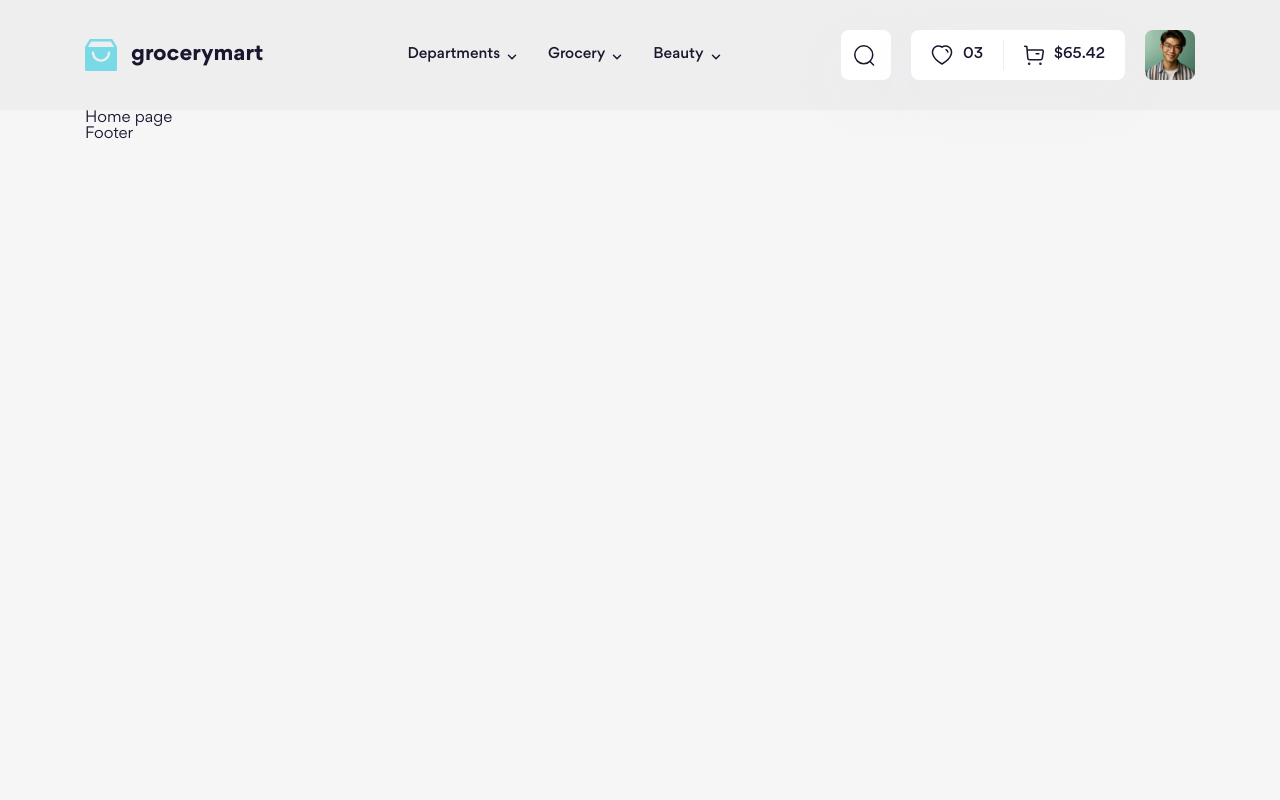
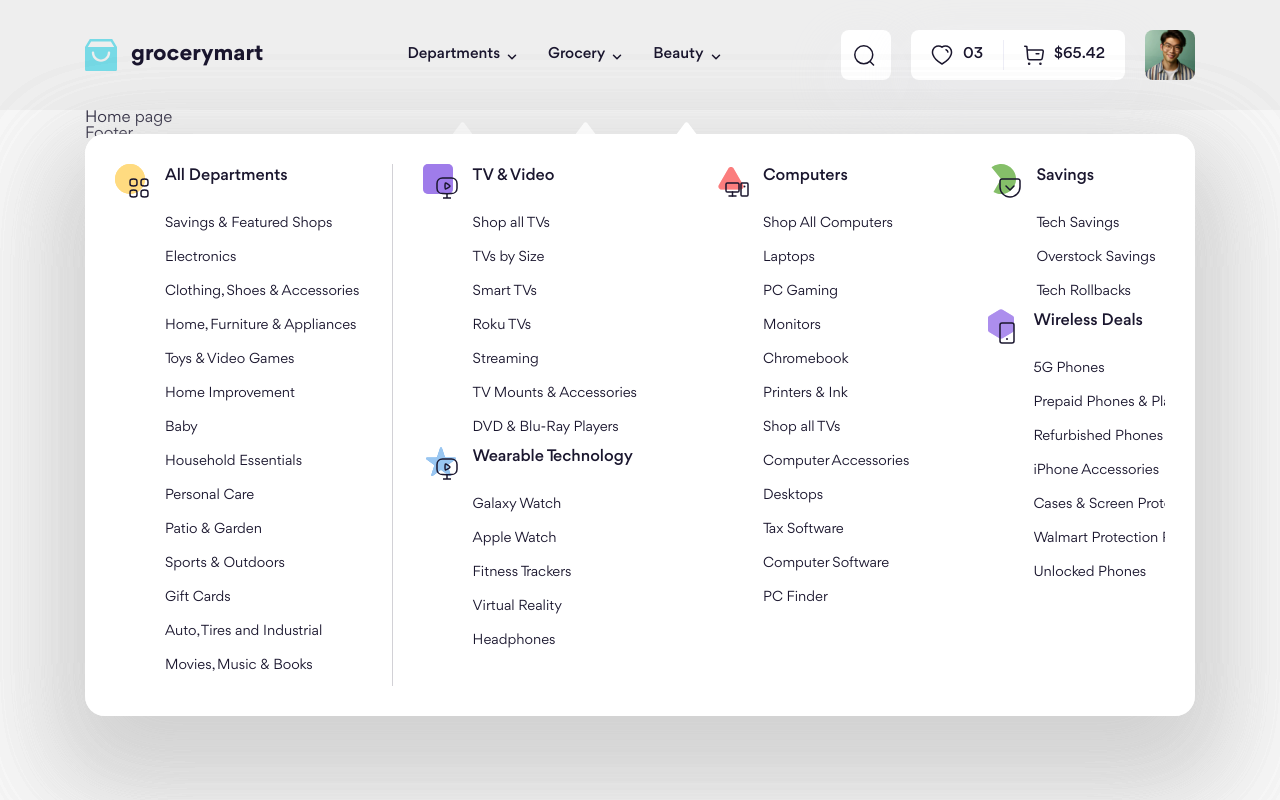
Before and after one commit to ThoBinh02qv/F8-project-08, a website: page index.html in a window 1280 px wide. Drawn offline with Linux system fonts and the light colour scheme.

Commit message:
continue dropdown

```diff
--- a/scss/components/_dropdown.scss
+++ b/scss/components/_dropdown.scss
@@ -4,7 +4,7 @@
 
   width: min(1240px, 100%);
   padding-top: 54px;
-  display: none;
+  // display: none;
 
   &__inner {
     position: relative;
@@ -19,7 +19,7 @@
       position: absolute;
       top: -12px;
       left: var(--arrow-left-pos);
-      translate: -60%;
+      translate: -50%;
       filter: var(--dropdown-arrow-color);
     }
   }
--- a/scss/layout/_header.scss
+++ b/scss/layout/_header.scss
@@ -40,10 +40,10 @@
 }
 
 .navbar {
-  margin-left: 144px;
+  margin-left: 129px;
 
   @include abstracts.breakpoint(xl) {
-    margin-left: 50px;
+    margin-left: 28px;
   }
 
   @include abstracts.breakpoint(lg) {
@@ -57,13 +57,6 @@
   }
 
   &__item {
-    &:first-child a {
-      padding-left: 0;
-    }
-    &:last-child a {
-      padding-right: 0;
-    }
-
     &:hover .dropdown {
       display: block;
     }
```
Also changed, not shown: assets/css/main.css, 1 other file.
